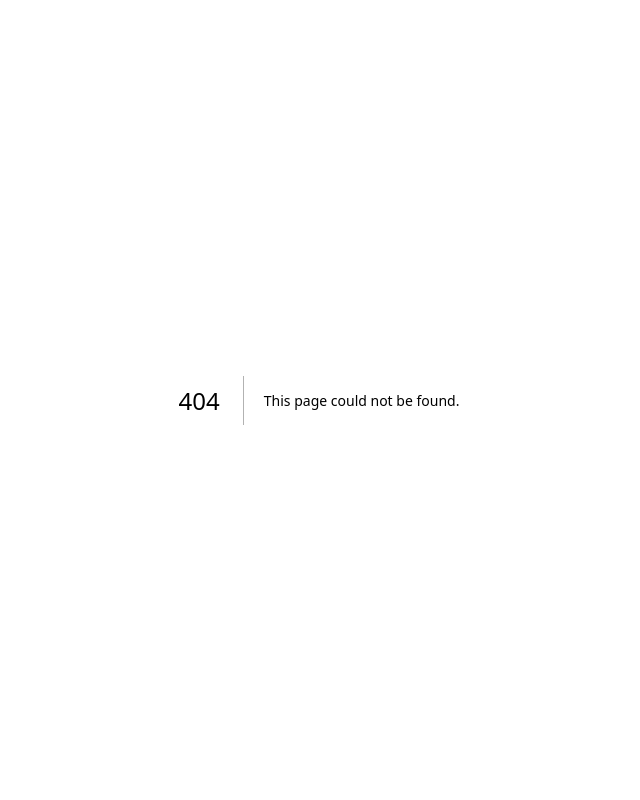
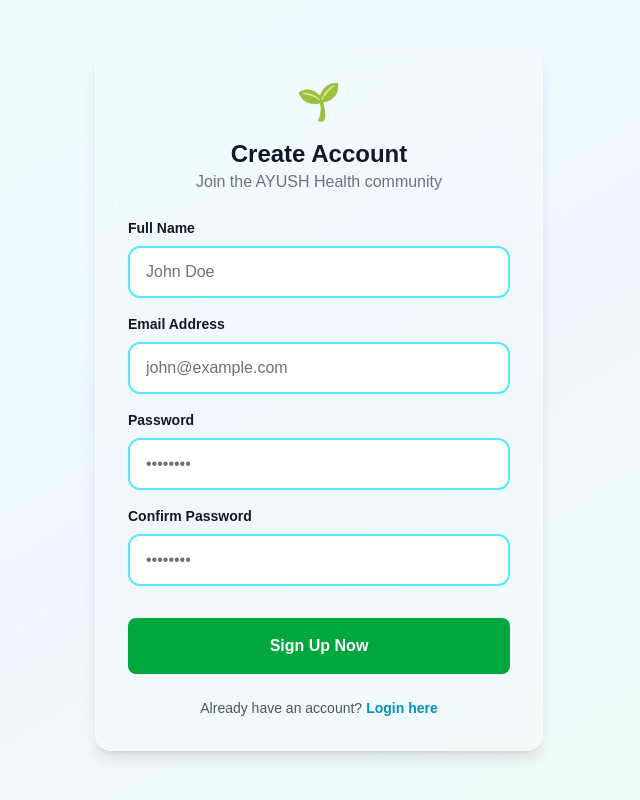
Before and after one commit to lesterdza10/Ayush-ai, a Next.js app: page /signup in a window 1280 px wide. Before the commit this address had no page. Shown: the whole page, without its empty margins (321-961 px from the left). Built offline with nearby package versions, Linux system fonts and the light colour scheme.

Commit message:
made a signup page

```diff
--- /dev/null
+++ b/src/app/signup/page.tsx
@@ -0,0 +1,115 @@
+'use client';
+
+import React, { useState } from 'react';
+import { motion } from 'framer-motion';
+import { GlassmorphismCard } from '@/components/ui/GlassmorphismCard';
+import { FormInput } from '@/components/ui/FormInput';
+import { Button } from '@/components/ui/Button';
+import { useRouter } from 'next/navigation';
+
+export default function SignupPage() {
+  const [formData, setFormData] = useState({
+    name: '',
+    email: '',
+    password: '',
+    confirmPassword: ''
+  });
+  const [error, setError] = useState('');
+  const [loading, setLoading] = useState(false);
+  const router = useRouter();
+
+  const handleSignup = async (e: React.FormEvent) => {
+    e.preventDefault();
+    setError('');
+
+    if (formData.password !== formData.confirmPassword) {
+      setError("Passwords do not match");
+      return;
+    }
+
+    setLoading(true);
+    try {
+      const res = await fetch('/api/auth/signup', {
+        method: 'POST',
+        body: JSON.stringify(formData),
+        headers: { 'Content-Type': 'application/json' },
+      });
+
+      const data = await res.json();
+
+      if (res.ok) {
+        router.push('/login?message=Account created successfully');
+      } else {
+        setError(data.error || "Registration failed");
+      }
+    } catch (err) {
+      setError("Something went wrong. Please try again.");
+    } finally {
+      setLoading(false);
+    }
+  };
+
+  return (
+    <div className="min-h-screen flex items-center justify-center bg-gradient-to-br from-cyan-50 via-blue-50 to-green-50 dark:from-slate-950 dark:to-slate-900 p-6">
+      <motion.div
+        initial={{ opacity: 0, y: 20 }}
+        animate={{ opacity: 1, y: 0 }}
+        className="w-full max-w-md"
+      >
+        <GlassmorphismCard className="p-8 border-green-200/50">
+          <div className="text-center mb-6">
+            <span className="text-4xl">🌱</span>
+            <h1 className="text-2xl font-bold mt-4 text-gray-900 dark:text-white">Create Account</h1>
+            <p className="text-gray-500 dark:text-gray-400">Join the AYUSH Health community</p>
+          </div>
+
+          <form onSubmit={handleSignup} className="space-y-4">
+            <FormInput
+              label="Full Name"
+              value={formData.name}
+              onChange={(val) => setFormData({...formData, name: val as string})}
+              placeholder="John Doe"
+            />
+            <FormInput
+              label="Email Address"
+              type="email"
+              value={formData.email}
+              onChange={(val) => setFormData({...formData, email: val as string})}
+              placeholder="john@example.com"
+            />
+            <FormInput
+              label="Password"
+              type="password"
+              value={formData.password}
+              onChange={(val) => setFormData({...formData, password: val as string})}
+              placeholder="••••••••"
+            />
+            <FormInput
+              label="Confirm Password"
+              type="password"
+              value={formData.confirmPassword}
+              onChange={(val) => setFormData({...formData, confirmPassword: val as string})}
+              placeholder="••••••••"
+              error={error}
+            />
+
+            <button
+              className="w-full py-4 mt-4 bg-green-600 text-white rounded-lg font-semibold hover:bg-green-700 transition disabled:opacity-60"
+              type="submit"
+              disabled={loading}
+            >
+              {loading ? 'Creating Account...' : 'Sign Up Now'}
+            </button>
+          </form>
+
+          <p className="mt-6 text-center text-sm text-gray-600 dark:text-gray-400">
+            Already have an account?
+            <button onClick={() => router.push('/login')} className="ml-1 text-cyan-600 font-semibold hover:underline">
+              Login here
+            </button>
+          </p>
+        </GlassmorphismCard>
+      </motion.div>
+    </div>
+  );
+}
```
